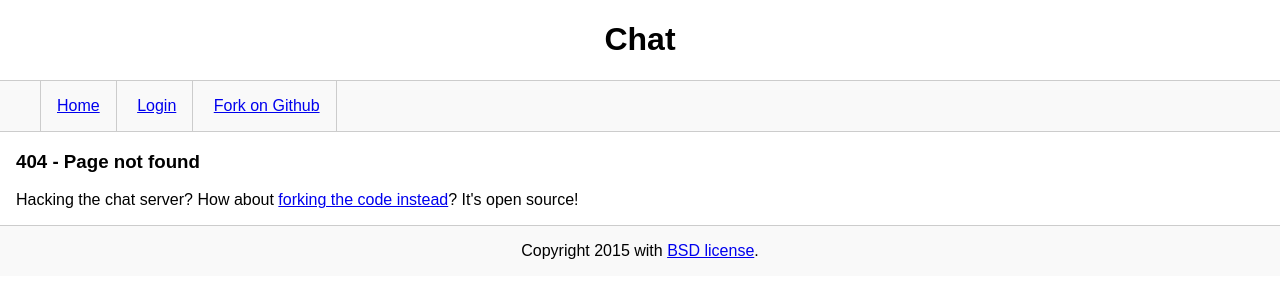
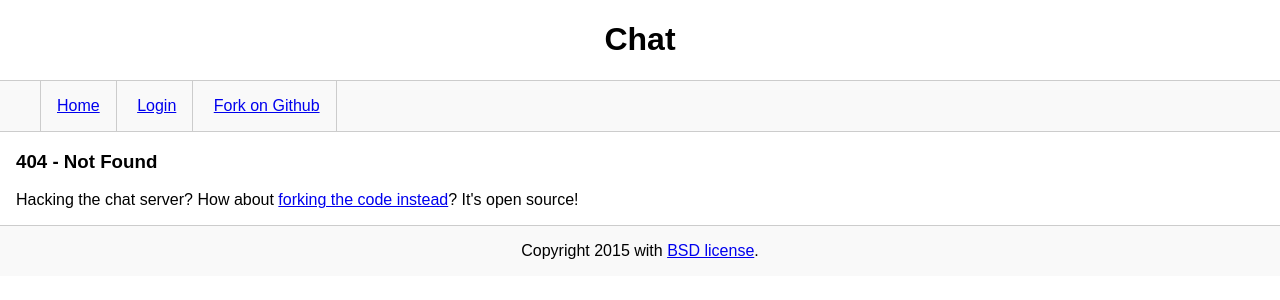
Before and after one commit to Roberto-M-H/Java_Python_FlaskServer_AndroidChatApp, a Python web app: template serverapp/templates/404.html in a window 1280 px wide. Shown: the top 300 px of the page. Run offline with Jinja, Linux system fonts and the light colour scheme; the template is opened without the code that fills it, so the values that code supplies are empty.

Commit message:
modified 404.html page

```diff
--- a/serverapp/templates/404.html
+++ b/serverapp/templates/404.html
@@ -1,6 +1,6 @@
 {% extends "layout.html" %}
-{% block title %}404 - Page not found{% endblock %}
+{% block title %}404 - Not Found{% endblock %}
 {% block body %}
-<h3>404 - Page not found</h3>
+<h3>404 - Not Found</h3>
 <p>Hacking the chat server? How about <a href="https://github.com/jos0003/Chat">forking the code instead</a>? It's open source!</p>
 {% endblock %}
```
